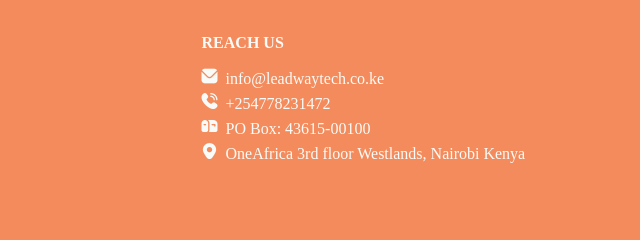
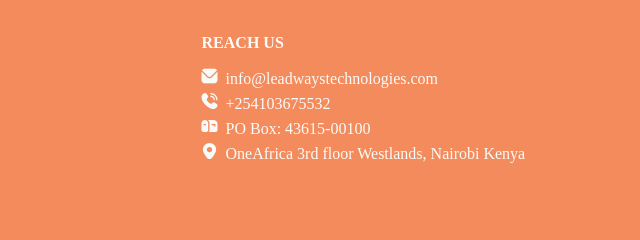
Before and after one commit to daltechafrica/leadway, a plain HTML site: page index.html in a window 1280 px wide. Shown: the part 3184-3424 px from the top of the page, 476-1116 px from the left. Drawn offline with nearby package versions, Linux system fonts and the light colour scheme.

Commit message:
Update index.html

```diff
--- a/index.html
+++ b/index.html
@@ -180,8 +180,8 @@
 
                 <div class="contact">
                     <h4>REACH US</h4>
-                    <li class="list-items"><a href="mailto"><span><i class="fi fi-sr-envelope"></i></span>info@leadwaytech.co.ke</a></li>
-                    <li class="list-items"><a href="tel"><span><i class="fi fi-sr-phone-call"></i></span>+254778231472</a></li>
+                    <li class="list-items"><a href="mailto"><span><i class="fi fi-sr-envelope"></i></span>info@leadwaystechnologies.com</a></li>
+                    <li class="list-items"><a href="tel"><span><i class="fi fi-sr-phone-call"></i></span>+254103675532</a></li>
                     <li class="list-items"><span><i class="fi fi-sr-mailbox"></i></span>PO Box: 43615-00100</li>
                     <li class="list-items"><a href="https://goo.gl/maps/iaejTFwrg9Bk82xT8"><span><i class="fi fi-sr-marker"></i></span>OneAfrica 3rd floor Westlands, Nairobi Kenya</a></li>
                 </div>
```
